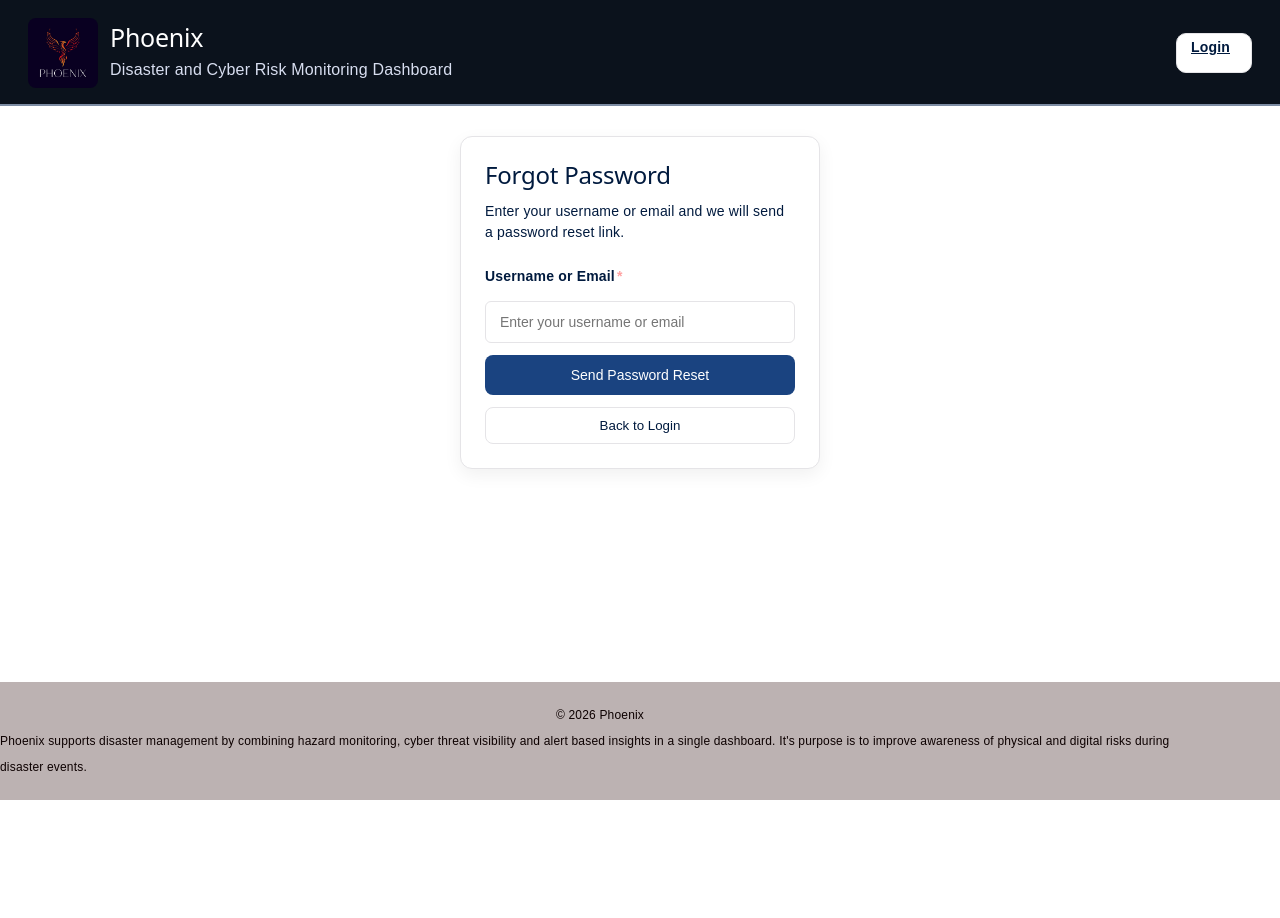
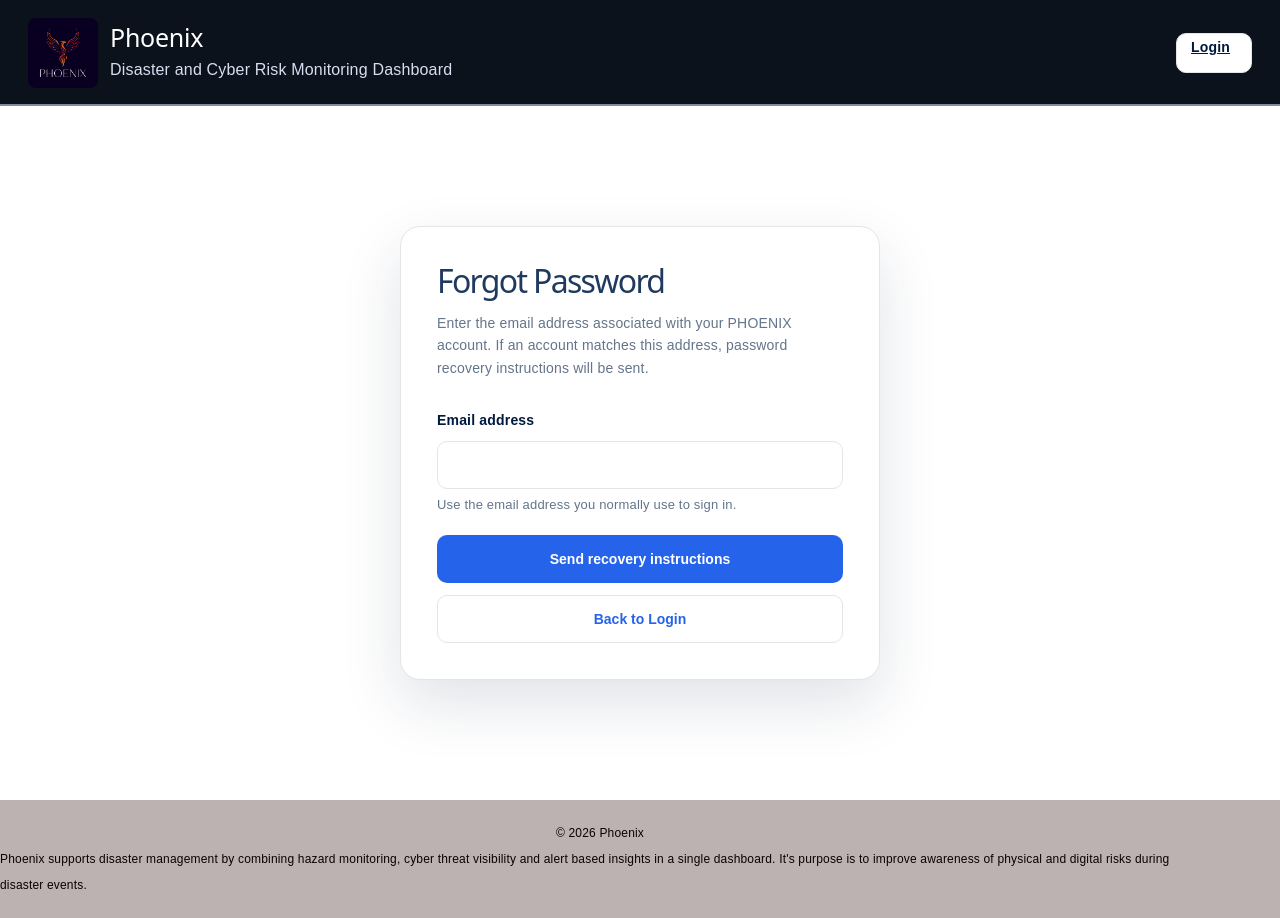
Before and after one commit to Hardhat-Enterprises/Phoenix, a React (Vite) app in the folder frontend/frontend/: page /forgot-password in a window 1280 px wide. Before the commit the page ends 800 px from the top, so only its background shows below. Built offline with nearby package versions, Linux system fonts and the light colour scheme; no server answers.

Commit message:
feat: improve forgot password recovery flow

```diff
--- a/frontend/frontend/src/App.css
+++ b/frontend/frontend/src/App.css
@@ -356,61 +356,151 @@ body {
 
 .forgot-page-wrapper {
   width: 100%;
+  min-height: calc(100svh - 106px);
   display: flex;
+  align-items: center;
   justify-content: center;
-  padding-top: 30px;
+  padding: 48px 20px;
+  background: var(--bg, #f4f7fb);
 }
 
 .forgot-password-card {
-  width: 360px;
-  display: flex;
-  flex-direction: column;
-  gap: 12px;
-  background: var(--bg, #ffffff);
-  border: 1px solid var(--border-color, #d9d9d9);
-  border-radius: 12px;
-  padding: 24px;
-  box-shadow: 0 6px 18px rgba(0, 0, 0, 0.06);
+  width: 480px;
+  max-width: 100%;
+  padding: 36px;
+  background: var(--card-bg, #ffffff);
+  border: 1px solid var(--border-color, #dce5f0);
+  border-radius: 20px;
+  box-shadow: 0 24px 60px rgba(15, 35, 70, 0.13);
 }
 
-.forgot-password-card h2 {
-  margin: 0;
-  font-size: 24px;
-  color: var(--text, #071633);
+.forgot-password-card h1 {
+  margin: 0 0 12px;
+  color: var(--heading-color, #102a4c);
+  font-size: clamp(26px, 4vw, 32px);
+  line-height: 1.15;
 }
 
 .forgot-subtext {
+  margin: 0 0 28px;
+  color: var(--muted, #64748b);
   font-size: 14px;
-  color: var(--text, #5f6b7a);
-  line-height: 1.5;
-  margin-bottom: 8px;
+  line-height: 1.6;
 }
 
-.forgot-password-card label {
+.forgot-password-card form { width: 100%; }
+.forgot-field { margin-bottom: 20px; }
+
+.forgot-field label {
+  display: block;
+  margin-bottom: 8px;
+  color: var(--text, #111111);
   font-size: 14px;
-  font-weight: 600;
-  color: var(--text, #111111);
+  font-weight: 700;
 }
 
-.forgot-password-card input {
-  padding: 12px 14px;
-  border: 1px solid var(--border-color, #d9d9d9);
-  border-radius: 6px;
+.forgot-field input {
+  width: 100%;
+  min-height: 48px;
+  padding: 0 14px;
+  border: 1px solid var(--border-color, #cbd5e1);
+  border-radius: 10px;
+  outline: none;
   background: var(--bg, #ffffff);
+  color: var(--text, #0f172a);
+  font: inherit;
   font-size: 14px;
 }
 
+.forgot-field input:focus-visible {
+  border-color: var(--primary, #2563eb);
+  box-shadow: 0 0 0 4px rgba(37, 99, 235, 0.14);
+}
+
+.forgot-field input[aria-invalid="true"] { border-color: var(--error-text, #dc2626); }
+.forgot-field input:disabled { cursor: not-allowed; opacity: 0.7; }
+
+.forgot-field-help {
+  margin: 7px 0 0;
+  color: var(--muted, #64748b);
+  font-size: 13px;
+  line-height: 1.45;
+}
+
+.forgot-message {
+  margin: 12px 0 18px;
+  padding: 11px 13px;
+  border: 1px solid;
+  border-radius: 9px;
+  font-size: 13px;
+  font-weight: 600;
+  line-height: 1.5;
+}
+
+.forgot-message--error {
+  background: var(--error-bg, #fef2f2);
+  border-color: var(--error-border, #fecaca);
+  color: var(--error-text, #991b1b);
+}
+
+.forgot-message--success {
+  background: var(--success-bg, #ecfdf3);
+  border-color: var(--success-border, #bbf7d0);
+  color: var(--success-text, #166534);
+}
+
+.forgot-message--warning {
+  background: #fffbeb;
+  border-color: #fcd34d;
+  color: #854d0e;
+}
+
+.forgot-btn,
 .back-login-btn {
-  margin-top: 8px;
-  padding: 12px;
-  background: var(--bg, #000000);
-  color: var(--text, #ffffff);
-  border: none;
-  border-radius: 6px;
-  font-size: 15px;
-  font-weight: 600;
+  width: 100%;
+  min-height: 48px;
+  border-radius: 10px;
+  font: inherit;
+  font-size: 14px;
+  font-weight: 800;
   cursor: pointer;
 }
+
+.forgot-btn {
+  border: 0;
+  background: var(--primary, #2563eb);
+  color: #ffffff;
+}
+
+.back-login-btn {
+  margin-top: 12px;
+  border: 1px solid var(--border-color, #cbd5e1);
+  background: transparent;
+  color: var(--primary, #2563eb);
+}
+
+.forgot-btn:focus-visible,
+.back-login-btn:focus-visible {
+  outline: none;
+  box-shadow: var(--focus-ring, 0 0 0 3px rgba(37, 99, 235, 0.3));
+}
+
+.forgot-btn:disabled,
+.back-login-btn:disabled {
+  cursor: not-allowed;
+  opacity: 0.65;
+}
+
+@media (max-width: 1199px) {
+  .forgot-page-wrapper { min-height: calc(100svh - 88px); }
+}
+
+@media (max-width: 600px) {
+  .forgot-page-wrapper { align-items: flex-start; padding: 24px 16px; }
+  .forgot-password-card { padding: 26px 20px; border-radius: 16px; }
+  .forgot-password-card h1 { font-size: 26px; }
+}
+
 
 .about-box {
   position: absolute;
@@ -1145,7 +1235,7 @@ body {
   border-color: var(--color-border);
 }
 
-:root[data-theme="dark"] .forgot-password-card h2,
+:root[data-theme="dark"] .forgot-password-card h1,
 :root[data-theme="dark"] .create-user-heading h1,
 :root[data-theme="dark"] .admin-menu button {
   color: var(--color-heading);
--- a/frontend/frontend/src/ForgotPassword.jsx
+++ b/frontend/frontend/src/ForgotPassword.jsx
@@ -1,32 +1,200 @@
-export default function ForgotPassword({ setPage }) {
+import { useState } from "react";
+
+const EMAIL_PATTERN = /^[^\s@]+@[^\s@]+\.[^\s@]+$/;
+
+const RECOVERY_STATES = {
+  IDLE: "idle",
+  LOADING: "loading",
+  SUCCESS: "success",
+  RATE_LIMITED: "rate-limited",
+  ERROR: "error",
+};
+
+export default function ForgotPassword({
+  setPage,
+  requestPasswordReset,
+}) {
+  const [email, setEmail] = useState("");
+  const [fieldError, setFieldError] = useState("");
+  const [recoveryState, setRecoveryState] = useState(
+    RECOVERY_STATES.IDLE,
+  );
+
+  const validateEmail = () => {
+    const value = email.trim();
+
+    if (!value) {
+      setFieldError("Enter your email address.");
+      return false;
+    }
+
+    if (!EMAIL_PATTERN.test(value)) {
+      setFieldError(
+        "Enter a valid email address, for example name@example.com.",
+      );
+      return false;
+    }
+
+    setFieldError("");
+    return true;
+  };
+
+  const handleSubmit = async (event) => {
+    event.preventDefault();
+
+    if (!validateEmail()) {
+      return;
+    }
+
+    setRecoveryState(RECOVERY_STATES.LOADING);
+
+    try {
+      if (typeof requestPasswordReset !== "function") {
+        throw new Error("PASSWORD_RECOVERY_UNAVAILABLE");
+      }
+
+      await requestPasswordReset(email.trim());
+
+      setRecoveryState(RECOVERY_STATES.SUCCESS);
+    } catch (error) {
+      if (
+        error?.status === 429 ||
+        error?.response?.status === 429
+      ) {
+        setRecoveryState(RECOVERY_STATES.RATE_LIMITED);
+        return;
+      }
+
+      setRecoveryState(RECOVERY_STATES.ERROR);
+    }
+  };
+
+  const isLoading =
+    recoveryState === RECOVERY_STATES.LOADING;
+
   return (
-    <div className="forgot-page-wrapper">
-      <div className="forgot-password-card">
-        <h2>Forgot Password</h2>
+    <main className="forgot-page-wrapper">
+      <section
+        className="forgot-password-card"
+        aria-labelledby="forgot-password-heading"
+      >
+        <h1 id="forgot-password-heading">Forgot Password</h1>
+
         <p className="forgot-subtext">
-          Enter your username or email and we will send a password reset link.
+          Enter the email address associated with your PHOENIX
+          account. If an account matches this address, password
+          recovery instructions will be sent.
         </p>
 
-        <label htmlFor="reset-email" className="label-required">Username or Email</label>
-        <input
-          id="reset-email"
-          type="text"
-          placeholder="Enter your username or email"
-          aria-required="true"
-        />
+        <form onSubmit={handleSubmit} noValidate>
+          <div className="forgot-field">
+            <label htmlFor="reset-email">Email address</label>
 
-        <button type="button" className="btn btn-primary" >
-          Send Password Reset
-        </button>
+            <input
+              id="reset-email"
+              name="email"
+              type="email"
+              inputMode="email"
+              autoComplete="email"
+              value={email}
+              onChange={(event) => {
+                setEmail(event.target.value);
+
+                if (fieldError) {
+                  setFieldError("");
+                }
+
+                if (
+                  recoveryState !== RECOVERY_STATES.IDLE
+                ) {
+                  setRecoveryState(RECOVERY_STATES.IDLE);
+                }
+              }}
+              onBlur={() => {
+                if (email.trim()) {
+                  validateEmail();
+                }
+              }}
+              aria-invalid={Boolean(fieldError)}
+              aria-describedby={
+                fieldError
+                  ? "reset-email-error forgot-email-help"
+                  : "forgot-email-help"
+              }
+              disabled={isLoading}
+            />
+
+            <p
+              id="forgot-email-help"
+              className="forgot-field-help"
+            >
+              Use the email address you normally use to sign in.
+            </p>
+
+            {fieldError && (
+              <p
+                id="reset-email-error"
+                className="forgot-message forgot-message--error"
+                role="alert"
+              >
+                {fieldError}
+              </p>
+            )}
+          </div>
+
+          {recoveryState === RECOVERY_STATES.SUCCESS && (
+            <div
+              className="forgot-message forgot-message--success"
+              role="status"
+              aria-live="polite"
+            >
+              If an account is associated with this email address,
+              password recovery instructions will be sent. Check your
+              inbox and spam folder before trying again.
+            </div>
+          )}
+
+          {recoveryState ===
+            RECOVERY_STATES.RATE_LIMITED && (
+            <div
+              className="forgot-message forgot-message--warning"
+              role="alert"
+            >
+              Too many recovery requests were submitted. Please wait
+              before trying again.
+            </div>
+          )}
+
+          {recoveryState === RECOVERY_STATES.ERROR && (
+            <div
+              className="forgot-message forgot-message--error"
+              role="alert"
+            >
+              Password recovery is temporarily unavailable. Please
+              try again later.
+            </div>
+          )}
+
+          <button
+            type="submit"
+            className="forgot-btn"
+            disabled={isLoading}
+          >
+            {isLoading
+              ? "Sending recovery instructions…"
+              : "Send recovery instructions"}
+          </button>
+        </form>
 
         <button
           type="button"
-          className="btn"
+          className="back-login-btn"
           onClick={() => setPage("login")}
+          disabled={isLoading}
         >
           Back to Login
         </button>
-      </div>
-    </div>
+      </section>
+    </main>
   );
 }
```
Also changed, not shown: 1 other file (tests, documents, lock files or other folders).
